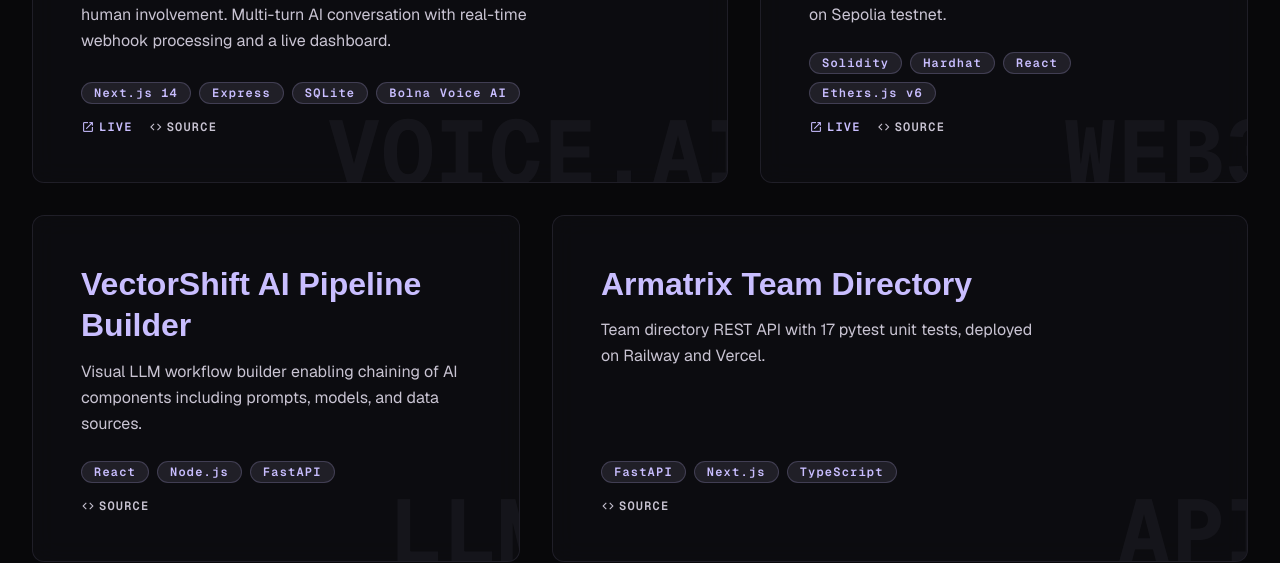
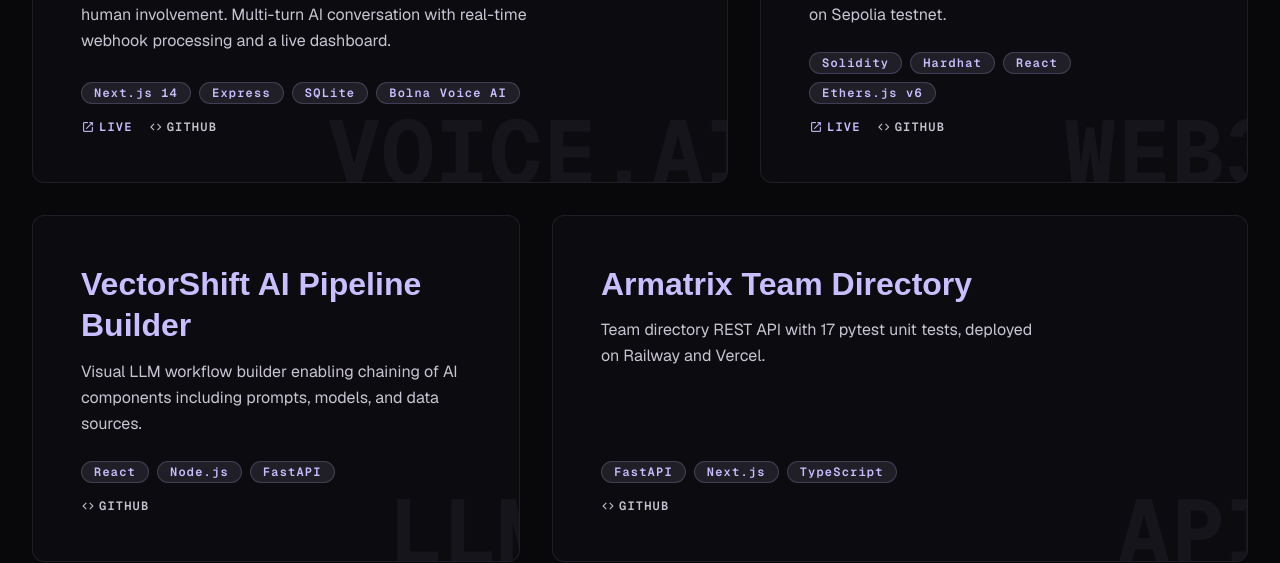
Before and after one commit to NileshBarandwal/NileshBarandwal-Portfolio, a React (Vite) app: page / in a window 1280 px wide. Shown: the part 1960-2523 px from the top of the page. Built offline with nearby package versions, Linux system fonts and the light colour scheme; a web font is replaced by a local one.

Commit message:
Rename repo link label from Source to GitHub in SelectedWorks

```diff
--- a/src/components/SelectedWorks.tsx
+++ b/src/components/SelectedWorks.tsx
@@ -54,7 +54,7 @@
               className="inline-flex items-center gap-1 font-mono text-label-sm text-on-surface-variant hover:text-primary transition-colors tracking-widest uppercase"
             >
               <span className="material-symbols-outlined" style={{ fontSize: '14px' }}>code</span>
-              Source
+              GitHub
             </a>
           )}
         </div>
```
